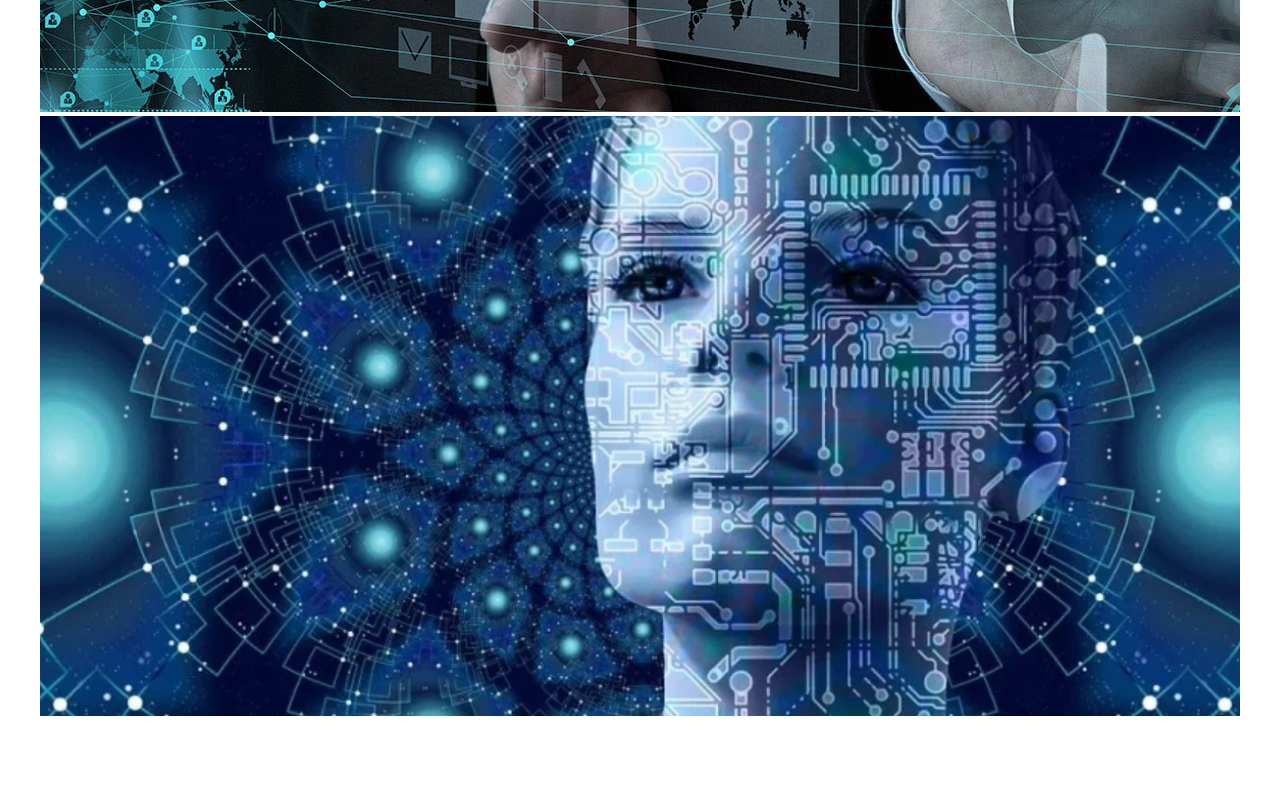
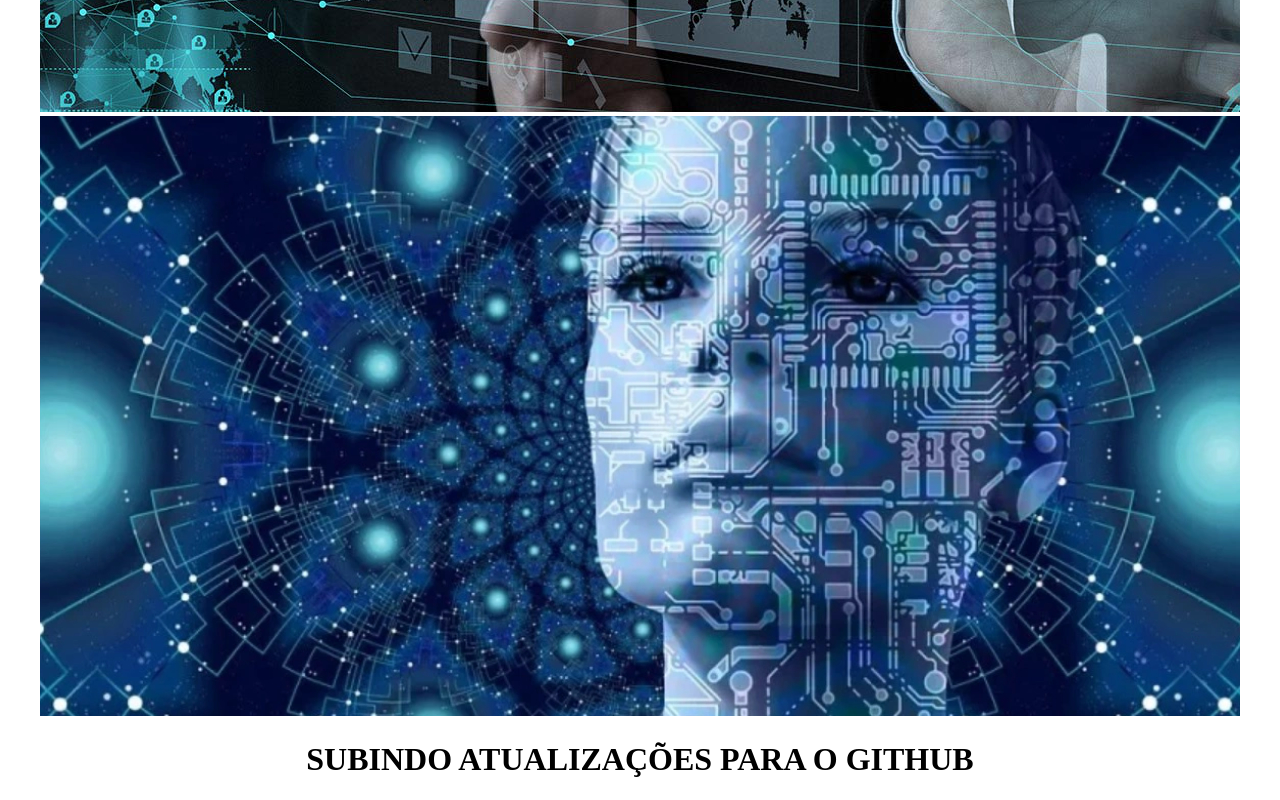
Before and after one commit to uc10alenson791/teste-aula8, a plain HTML site: page index.html in a window 1280 px wide. Shown: the part 1144-1944 px from the top of the page. Before the commit the page ends 1872 px from the top, so only its background shows below. Drawn offline with Linux system fonts and the light colour scheme.

Commit message:
Update Master / Origem

```diff
--- a/index.html
+++ b/index.html
@@ -11,5 +11,6 @@
     <center><img src="images/iphone_13.png"</center>
     <center><img src="images/banner_1.jpg"</center>
     <center><img src="images/banner_2.jpg"</center>
+    <center><h1>SUBINDO ATUALIZAÇÕES PARA O GITHUB</h1></center>
 </body>
 </html>
```
